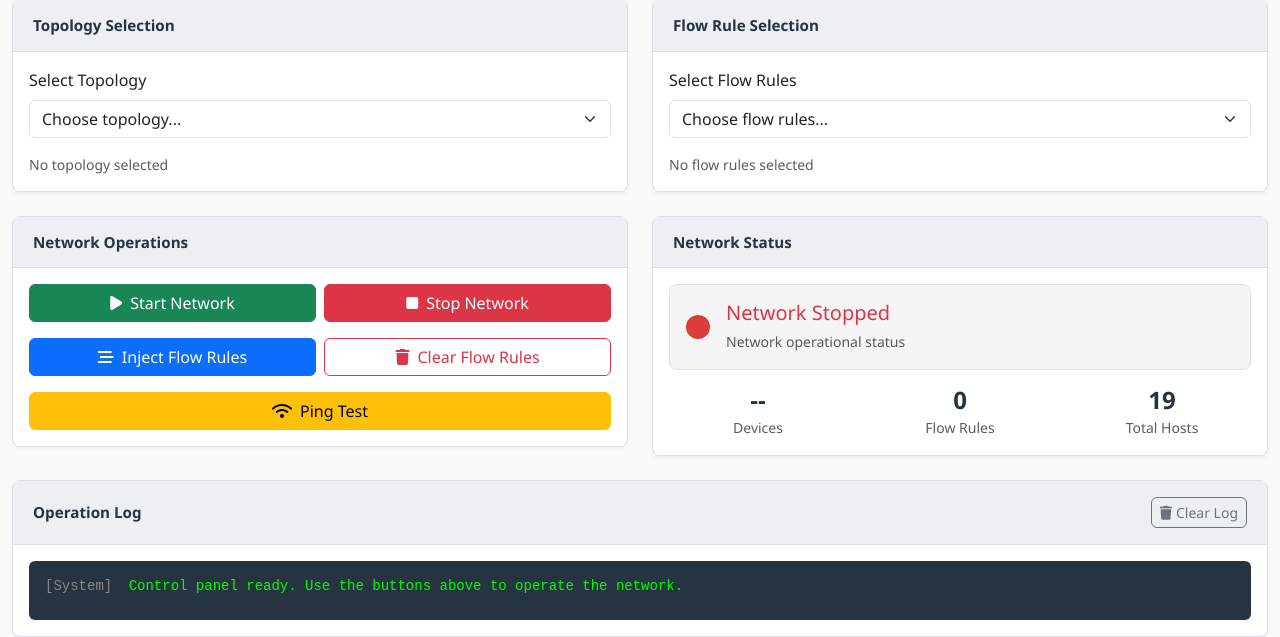
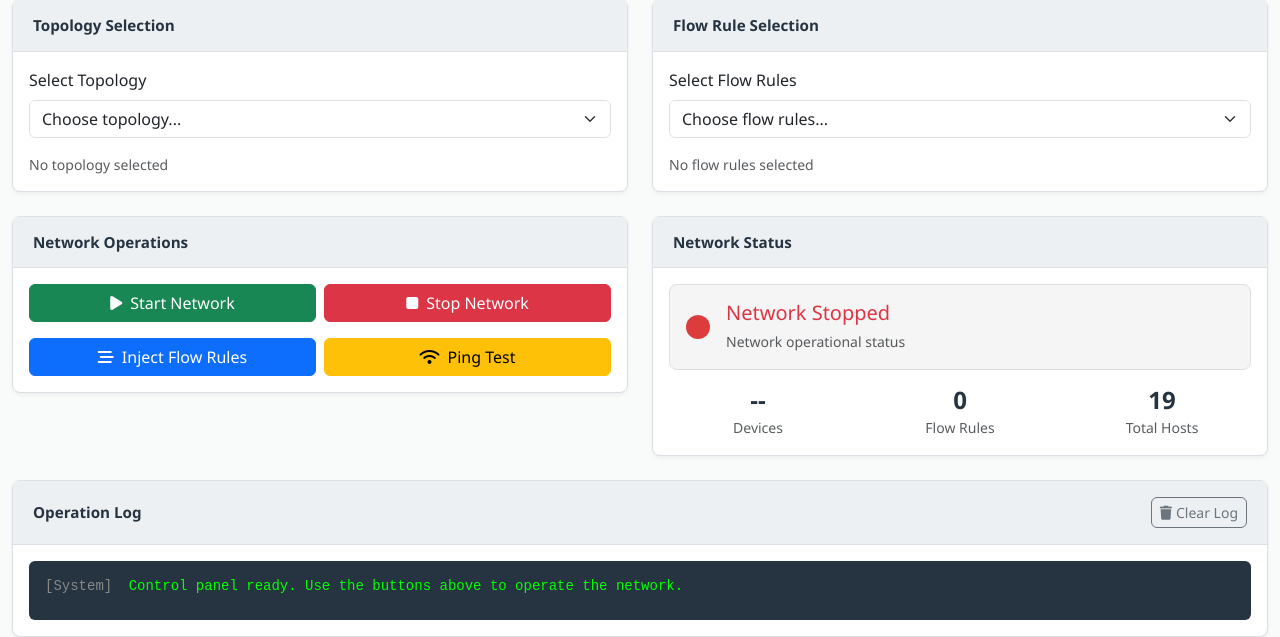
Before and after one commit to ngnminh109/SDN-UI, a Flask app: page /control in a window 1280 px wide. Shown: the part 192-829 px from the top of the page. Run offline with Flask 3, Linux system fonts and the light colour scheme; data that the repository does not hold is empty; some libraries are stand-ins or nearby versions.

Commit message:
Update control_panel.html

```diff
--- a/frontend/templates/control_panel.html
+++ b/frontend/templates/control_panel.html
@@ -68,21 +68,13 @@
                     </div>
                 </div>
 
-                <div class="row g-2 mb-3">
+                <div class="row g-2">
                     <div class="col-md-6">
                         <button class="btn btn-primary w-100" onclick="injectFlows()">
                             <i class="fas fa-stream me-2"></i>Inject Flow Rules
                         </button>
                     </div>
                     <div class="col-md-6">
-                        <button class="btn btn-outline-danger w-100" onclick="clearFlows()">
-                            <i class="fas fa-trash me-2"></i>Clear Flow Rules
-                        </button>
-                    </div>
-                </div>
-
-                <div class="row g-2">
-                    <div class="col-12">
                         <button class="btn btn-warning w-100" onclick="runPingTest()">
                             <i class="fas fa-wifi me-2"></i>Ping Test
                         </button>
@@ -164,8 +156,18 @@ document.addEventListener('DOMContentLoaded', function() {
     loadTopologies();
     loadFlowrules();
 
-    // Restore state after a delay to ensure dropdowns are populated
-    setTimeout(restoreControlPanelState, 1000);
+    // Check if this is a page refresh vs navigation
+    const isPageRefresh = performance.navigation.type === performance.navigation.TYPE_RELOAD ||
+                         performance.getEntriesByType('navigation')[0].type === 'reload';
+
+    if (isPageRefresh) {
+        // Clear state on page refresh
+        localStorage.removeItem('controlPanelState');
+        clearLog();
+    } else {
+        // Restore state after a delay to ensure dropdowns are populated
+        setTimeout(restoreControlPanelState, 1000);
+    }
 });
 
 function updateControlPanel() {
@@ -295,24 +297,7 @@ function injectFlows() {
         });
 }
 
-function clearFlows() {
-    logOperation('Clearing flow rules...', 'info');
 
-    fetch('/api/clear_flows', { method: 'POST' })
-        .then(response => response.json())
-        .then(data => {
-            if (data.status === 'success') {
-                logOperation('Flow rules cleared successfully', 'success');
-                // Update flow count immediately
-                setTimeout(updateControlPanel, 1000); // Small delay to ensure ONOS is updated
-            } else {
-                logOperation(`Flow clear failed: ${data.message}`, 'error');
-            }
-        })
-        .catch(error => {
-            logOperation(`Flow clear error: ${error.message}`, 'error');
-        });
-}
 
 function logOperation(message, type) {
     const logContainer = document.getElementById('operationLog');
@@ -497,41 +482,7 @@ function restoreControlPanelState() {
     }
 }
 
-function restoreTopologySelection() {
-    try {
-        const savedState = localStorage.getItem('controlPanelState');
-        if (!savedState) return;
 
-        const state = JSON.parse(savedState);
-        if (state.selectedTopology) {
-            const topologySelect = document.getElementById('topologySelect');
-            if (topologySelect) {
-                topologySelect.value = state.selectedTopology;
-                document.getElementById('topologyInfo').textContent = state.topologyInfo || `Selected topology: ${state.selectedTopology}`;
-            }
-        }
-    } catch (error) {
-        console.error('Failed to restore topology selection:', error);
-    }
-}
-
-function restoreFlowruleSelection() {
-    try {
-        const savedState = localStorage.getItem('controlPanelState');
-        if (!savedState) return;
-
-        const state = JSON.parse(savedState);
-        if (state.selectedFlowrule) {
-            const flowruleSelect = document.getElementById('flowruleSelect');
-            if (flowruleSelect) {
-                flowruleSelect.value = state.selectedFlowrule;
-                document.getElementById('flowruleInfo').textContent = state.flowruleInfo || `Selected flow rules: ${state.selectedFlowrule}`;
-            }
-        }
-    } catch (error) {
-        console.error('Failed to restore flowrule selection:', error);
-    }
-}
 
 // Save state when leaving the page (including tab switches)
 window.addEventListener('beforeunload', function() {
```
